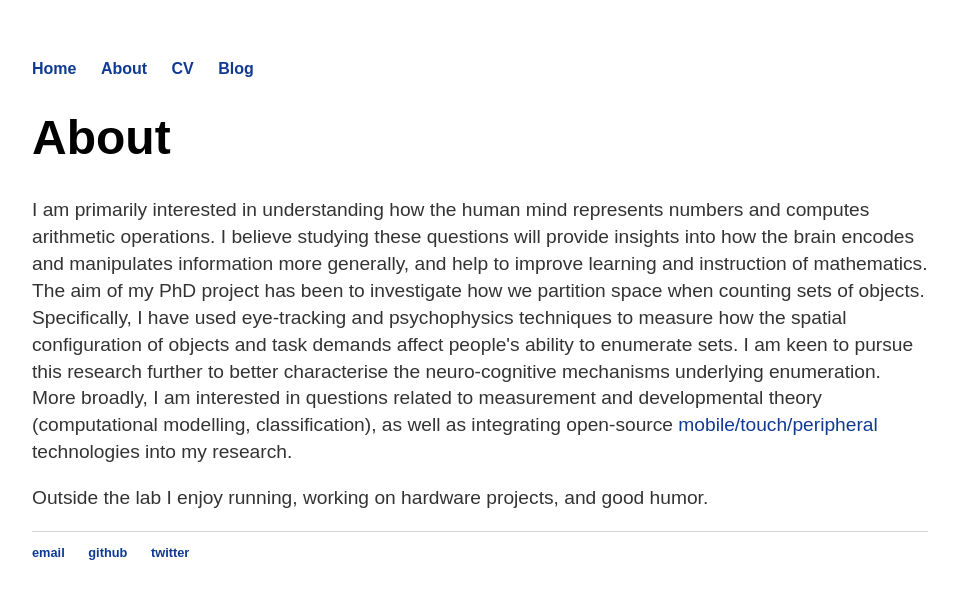
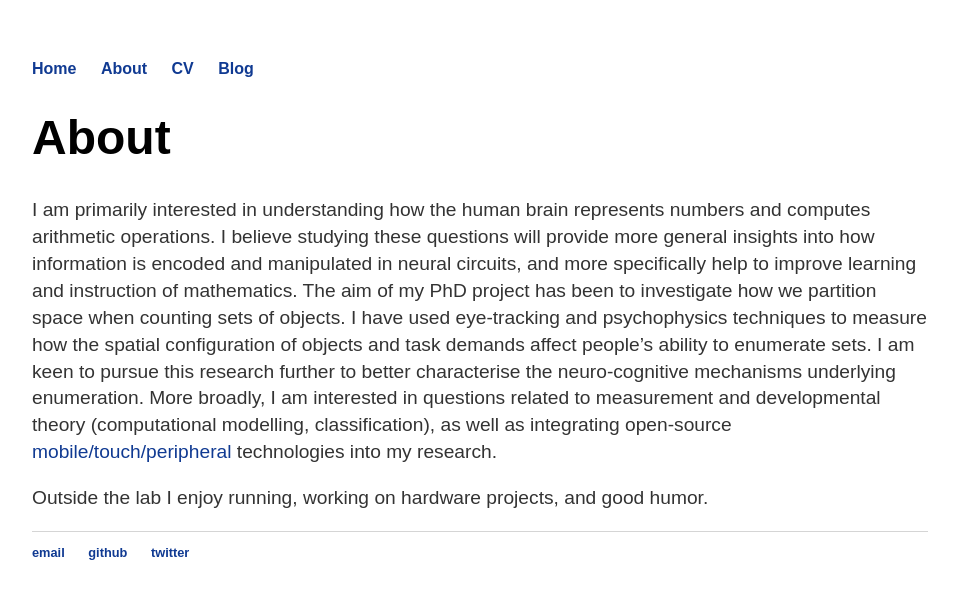
Before and after one commit to jacobmpaul/jacobmpaul.github.io, a Jekyll site: the page built from about.html, in a window 1280 px wide. Shown: the top 599 px of the page, without its empty margins (160-1119 px from the left). Built offline with Jekyll 4.4.1, drawn with Linux system fonts in a browser that asks for light colours.

Commit message:
Update about.html
updated blurb

```diff
--- a/about.html
+++ b/about.html
@@ -5,14 +5,15 @@ title: Numberconscious
 <div class="blurb">
 	<h1>About</h1>
 
-	<p>I am primarily interested in understanding how the human mind represents numbers and computes arithmetic operations.
-  I believe studying these questions will provide insights into how the brain encodes and manipulates information more generally,
-  and help to improve learning and instruction of mathematics. The aim of my PhD project has been to investigate how we
-  partition space when counting sets of objects. Specifically, I have used eye-tracking and psychophysics techniques to measure
-  how the spatial configuration of objects and task demands affect people's ability to enumerate sets. I am keen to pursue this research
-  further to better characterise the neuro-cognitive mechanisms underlying enumeration. More broadly, I am interested in questions
-  related to measurement and developmental theory (computational modelling, classification), as well as integrating open-source
-  <a href="/blog">mobile/touch/peripheral</a> technologies into my research.</p>
+	<p>I am primarily interested in understanding how the human brain represents numbers and computes arithmetic operations.
+		I believe studying these questions will provide more general insights into how information is encoded and manipulated
+		in neural circuits, and more specifically help to improve learning and instruction of mathematics. The aim of my PhD project
+		has been to investigate how we partition space when counting sets of objects. I have used eye-tracking and psychophysics
+		techniques to measure how the spatial configuration of objects and task demands affect people’s ability to enumerate sets.
+		I am keen to pursue this research further to better characterise the neuro-cognitive mechanisms underlying enumeration.
+		More broadly, I am interested in questions related to measurement and developmental theory (computational modelling,
+		classification), as well as integrating open-source <a href="/blog">mobile/touch/peripheral</a>
+		technologies into my research.</p>
 
 	<p>Outside the lab I enjoy running, working on hardware projects, and good humor.</p>
 
```
